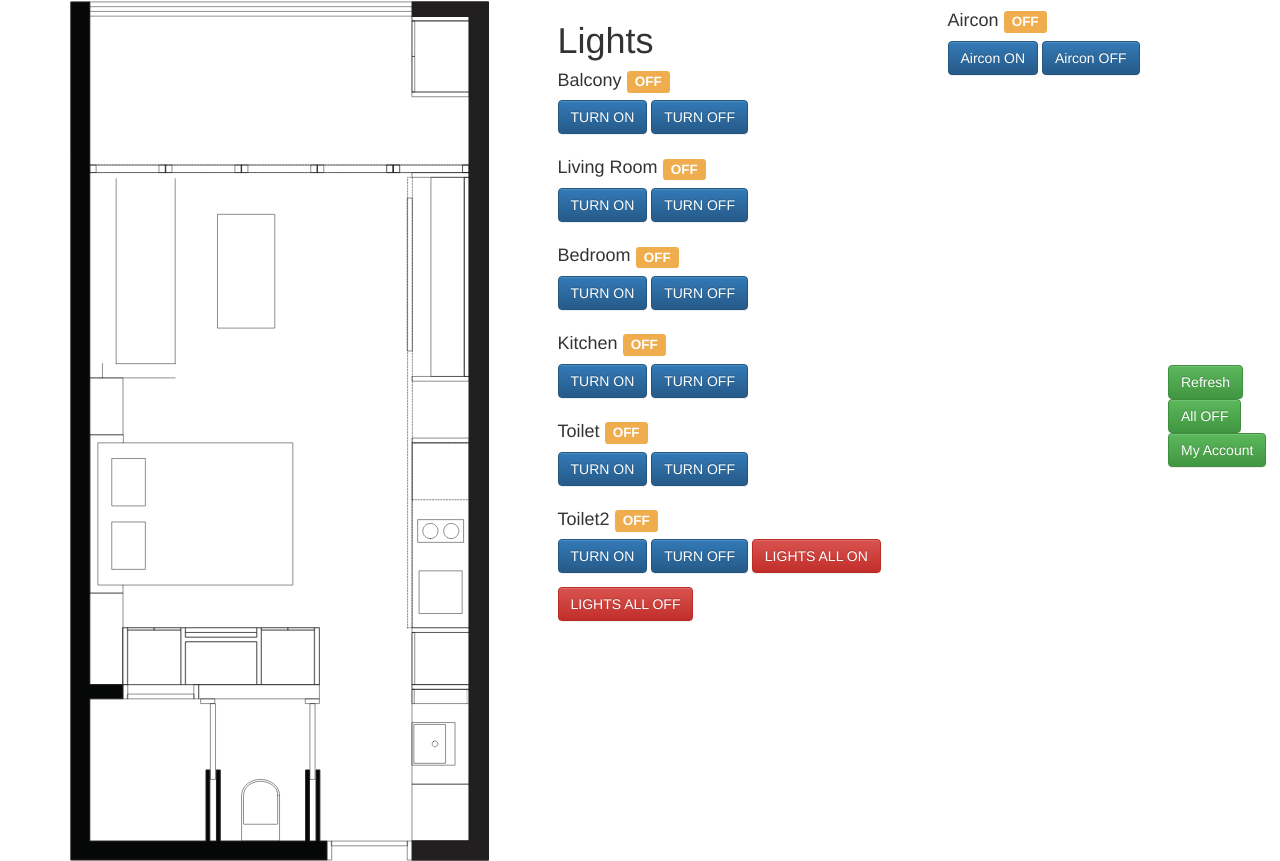
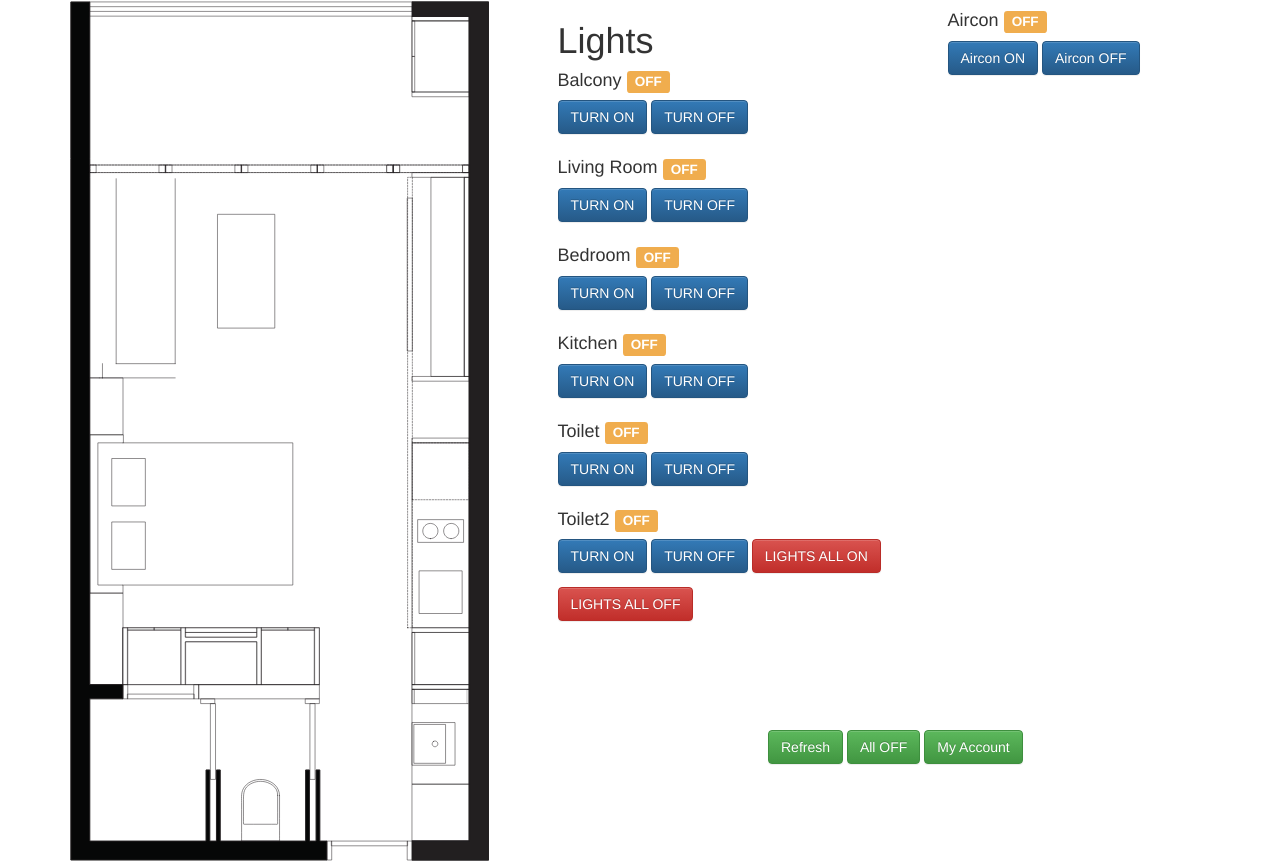
Before and after one commit to kfennedy/BanyanTree, a Django app: page /indiv/ in a window 1280 px wide. Run offline with Django 3.2, Linux system fonts and the light colour scheme; data comes from the database, SQL or seed files in the repository; some libraries are stand-ins or nearby versions.

Commit message:
move menu buttons to the bottom

```diff
--- a/static/css/banyan.css
+++ b/static/css/banyan.css
@@ -15,8 +15,7 @@ form.inline {
 
 #menu{
   position: fixed;
-  right: 0;
-  top: 50%;
-  width: 8em;
-  margin-top: -2.5em;
+  left: 60%;
+  top: 100%;
+  margin-top: -5em;
 }
```
